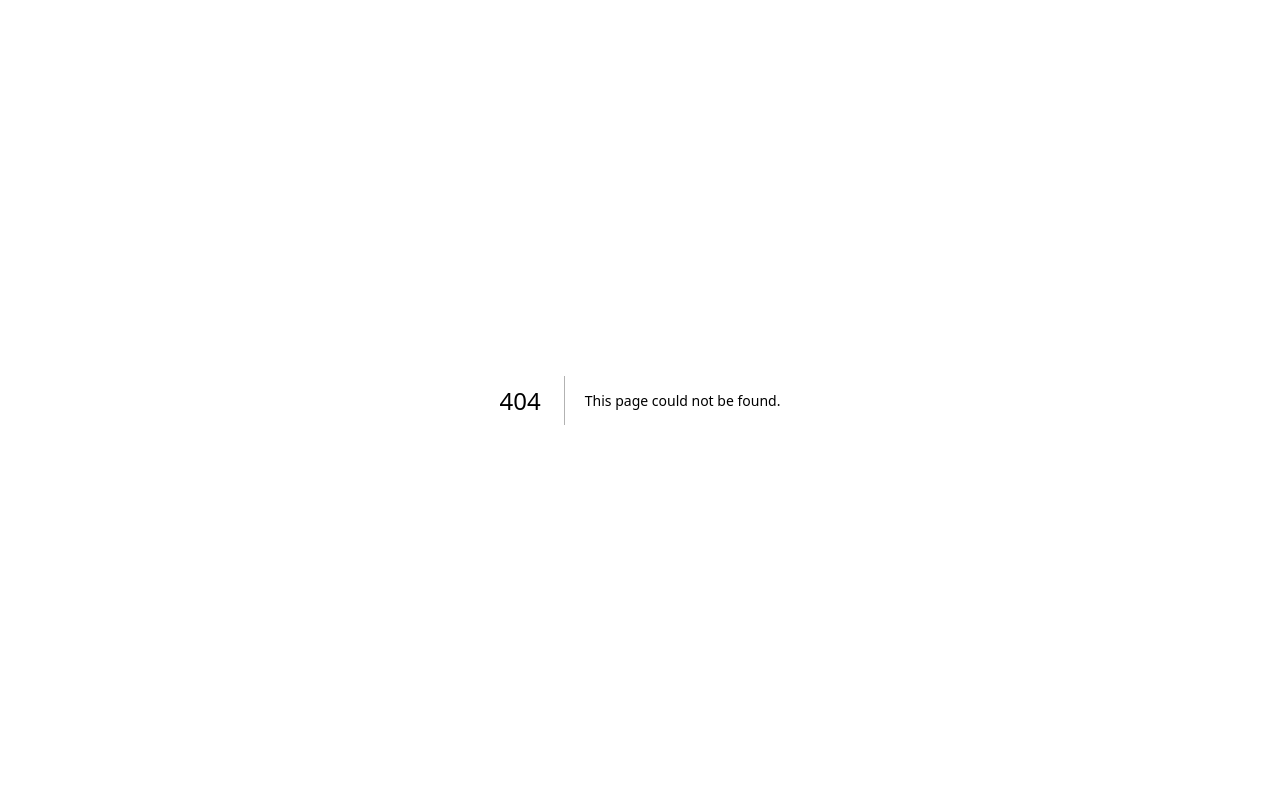
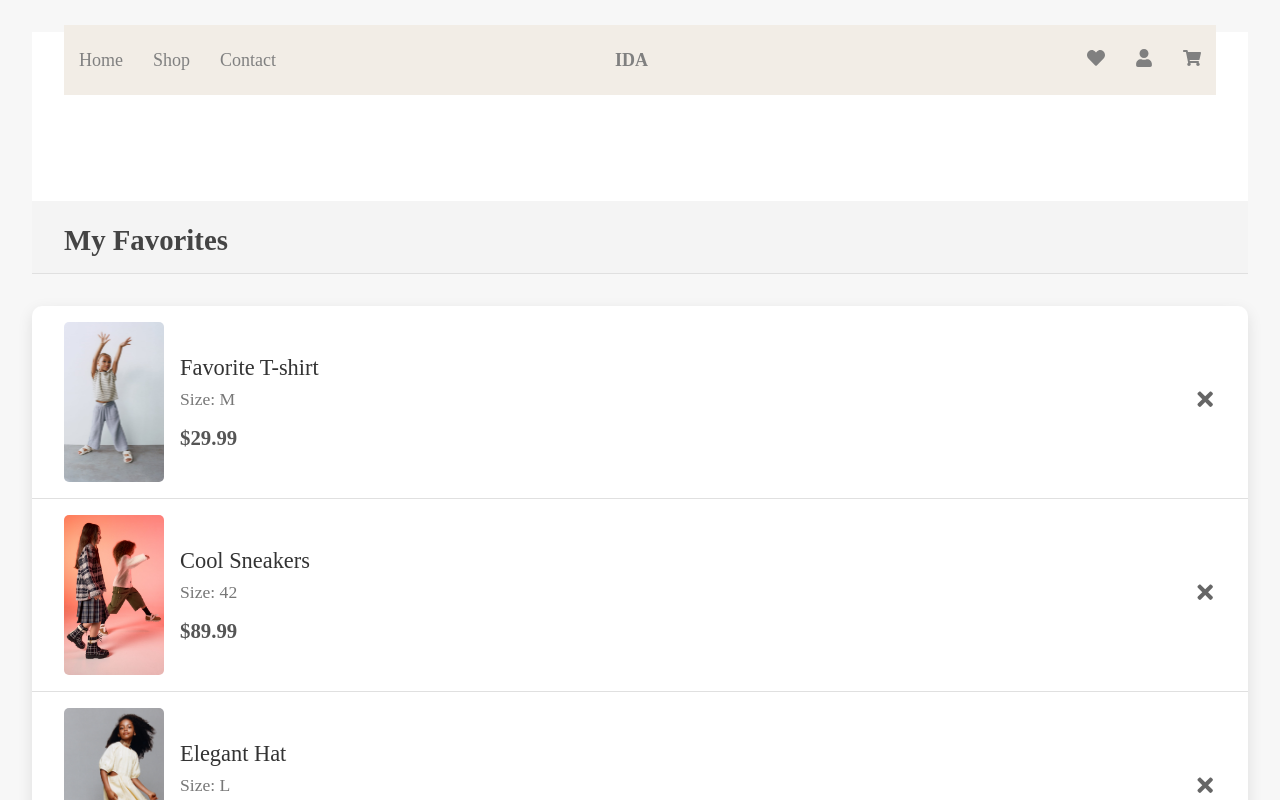
Before and after one commit to gorazdKuzev12/Ida-app, a Next.js app: page /favorites in a window 1280 px wide. Before the commit this address had no page. Shown: the top 800 px of the page. Built offline with nearby package versions, Linux system fonts and the light colour scheme.

Commit message:
feat: Added favourites

```diff
--- a/src/components/Menu/index.tsx
+++ b/src/components/Menu/index.tsx
@@ -1,6 +1,6 @@
 import React from "react";
 import { StyledMenu, MenuGroup, MenuItem, Logo } from "./style";
-import { FaShoppingCart } from "react-icons/fa";
+import { FaShoppingCart, FaUser, FaHeart } from "react-icons/fa";
 import Link from "next/link"; // Import the Link component from next/link
 
 const Menu = () => {
@@ -19,17 +19,23 @@ const Menu = () => {
       </MenuGroup>
       <Logo>IDA</Logo>
       <MenuGroup>
+        <Link href="/favorites">
+          <MenuItem>
+            <FaHeart />
+          </MenuItem>
+        </Link>
         <Link href="/login">
-          <MenuItem>Login</MenuItem>
+          <MenuItem>
+            <FaUser />
+          </MenuItem>
         </Link>
-        {/* If you want to make the shopping cart clickable, wrap it in a Link as well */}
-
         <Link href="/cart">
-          <FaShoppingCart />
+          <MenuItem>
+            <FaShoppingCart />
+          </MenuItem>
         </Link>
       </MenuGroup>
     </StyledMenu>
   );
 };
-
 export default Menu;
--- a/src/components/Menu/style.ts
+++ b/src/components/Menu/style.ts
@@ -17,7 +17,7 @@ export const StyledMenu = styled.div`
 
 export const MenuGroup = styled.div`
   display: flex;
-  gap: 35px;
+  gap: 30px;
 `;
 
 export const MenuItem = styled.p`
--- /dev/null
+++ b/src/pages/favorites.tsx
@@ -0,0 +1,153 @@
+import React from "react";
+import styled from "styled-components";
+import { FaTimes } from "react-icons/fa";
+import Menu from "../components/Menu";
+import Footer from "@/components/Footer";
+
+// Page Container
+const FavoritesContainer = styled.div`
+  display: flex;
+  flex-direction: column;
+  background-color: #f7f7f7;
+  padding: 2rem;
+  min-height: 100vh;
+`;
+
+// Favorites Header
+const FavoritesHeader = styled.header`
+  display: flex;
+  justify-content: space-between;
+  align-items: center;
+  padding: 1rem 2rem;
+  background: linear-gradient(180deg, #ffffff 70%, #f4f4f4 30%);
+  border-bottom: 1px solid #e0e0e0;
+  padding-top: 12rem;
+  width: 100%;
+`;
+
+const FavoritesTitle = styled.h1`
+  font-size: 1.8rem;
+  color: #444;
+`;
+
+const ProductList = styled.ul`
+  list-style-type: none;
+  padding: 0;
+  margin: 2rem 0;
+  background-color: #fff;
+  border-radius: 10px;
+  box-shadow: 0px 5px 15px rgba(0, 0, 0, 0.1);
+`;
+
+const ProductItem = styled.li`
+  display: flex;
+  justify-content: space-between;
+  align-items: center;
+  padding: 1rem 2rem;
+  border-bottom: 1px solid #e0e0e0;
+  transition: background-color 0.2s;
+  &:hover {
+    background-color: #f2f2f2;
+  }
+  &:last-child {
+    border-bottom: none;
+  }
+`;
+
+const ProductImage = styled.img`
+  width: 100px;
+  height: 160px;
+  object-fit: cover;
+  margin-right: 1rem;
+  border-radius: 5px;
+`;
+
+const ProductName = styled.span`
+  flex: 2;
+  font-size: 1.4rem;
+  color: #333;
+`;
+
+const RemoveFromFavorites = styled.div`
+  font-size: 1.4rem;
+  color: #666;
+  cursor: pointer;
+  transition: color 0.2s;
+
+  &:hover {
+    color: #444;
+  }
+`;
+const ProductDetails = styled.div`
+  flex: 2;
+  display: flex;
+  flex-direction: column;
+  justify-content: center;
+`;
+
+const ProductSize = styled.span`
+  font-size: 1.1rem;
+  color: #777;
+  margin-top: 0.5rem;
+`;
+
+const ProductPrice = styled.span`
+  font-size: 1.3rem;
+  color: #555;
+  margin-top: 1rem;
+  font-weight: bold;
+`;
+
+export default function Favorites() {
+  const products = [
+    {
+      id: 1,
+      name: "Favorite T-shirt",
+      imageUrl: "/images/kids1.jpg",
+      size: "M",
+      price: "$29.99",
+    },
+    {
+      id: 2,
+      name: "Cool Sneakers",
+      imageUrl: "/images/kids2.jpg",
+      size: "42",
+      price: "$89.99",
+    },
+    {
+      id: 3,
+      name: "Elegant Hat",
+      imageUrl: "/images/kids3.jpg",
+      size: "L",
+      price: "$19.99",
+    },
+    // ... other products
+  ];
+
+  return (
+    <div>
+      <Menu />
+      <FavoritesContainer>
+        <FavoritesHeader>
+          <FavoritesTitle>My Favorites</FavoritesTitle>
+        </FavoritesHeader>
+        <ProductList>
+          {products.map((product) => (
+            <ProductItem key={product.id}>
+              <ProductImage src={product.imageUrl} alt={product.name} />
+              <ProductDetails>
+                <ProductName>{product.name}</ProductName>
+                <ProductSize>Size: {product.size}</ProductSize>
+                <ProductPrice>{product.price}</ProductPrice>
+              </ProductDetails>
+              <RemoveFromFavorites>
+                <FaTimes />
+              </RemoveFromFavorites>
+            </ProductItem>
+          ))}
+        </ProductList>
+      </FavoritesContainer>
+      <Footer />
+    </div>
+  );
+}
```
Also changed, not shown: src/components/Heart/index.tsx (added, +20 -0 lines), src/pages/shop.tsx (+54 -5 lines).
